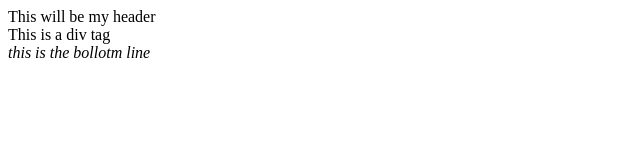
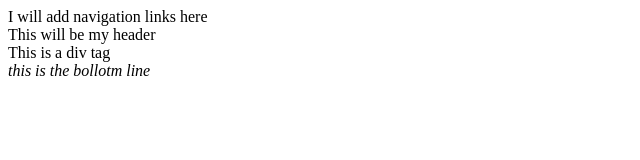
Before and after one commit to E1507097/MyGit, a plain HTML site: page index.html in a window 1280 px wide. Shown: the whole page, without its empty margins (0-640 px from the left). Drawn offline with Linux system fonts and the light colour scheme.

Commit message:
Update index.html

```diff
--- a/index.html
+++ b/index.html
@@ -1,5 +1,6 @@
 <html>
 	<body>
+		<nav>I will add navigation links here</nav>
 		<header>This will be my header</header>
 		<div>
 			This is a div tag
```
